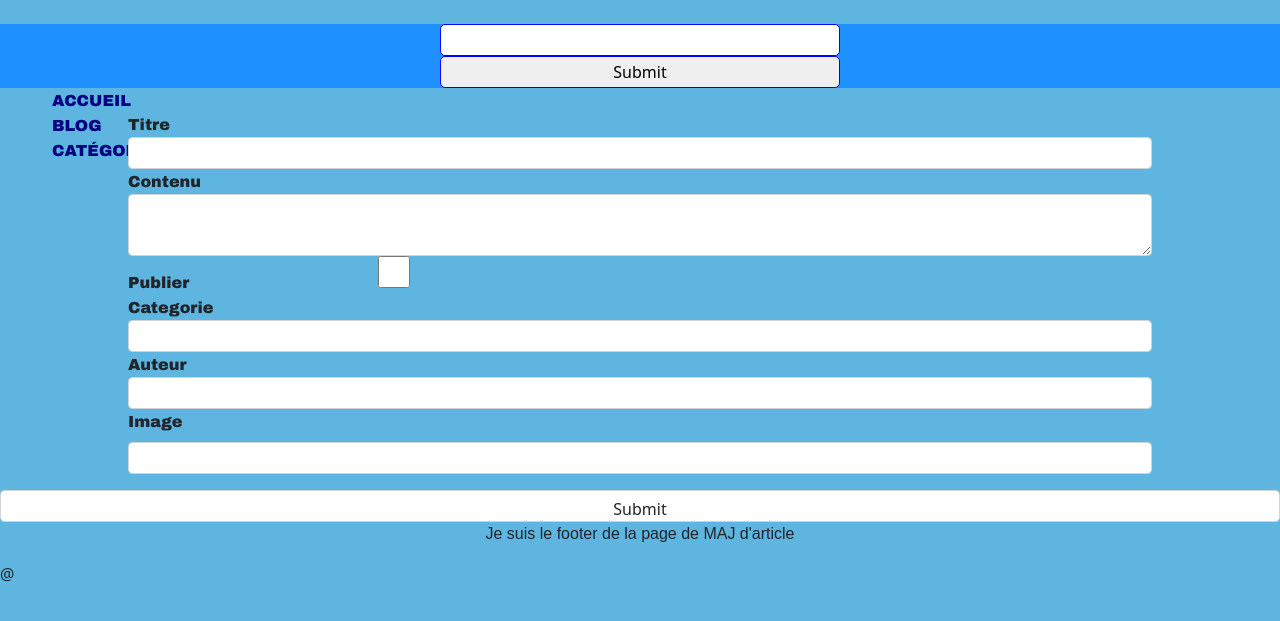
After one commit to Gaeram/blog_symfony, a Symfony app: template templates/admin/update.html.twig in a window 1280 px wide. The commit adds this page. Shown: the top 621 px of the page. Run offline with Twig, Linux system fonts and the light colour scheme; the template is opened without the code that fills it, so the values that code supplies are empty; form fields are guessed from the names that the template uses; some libraries are stand-ins or nearby versions.

Commit message:
Adding new form to correcting bug to avoid conflicts with create form

```diff
--- a/src/Controller/AdminArticleController.php
+++ b/src/Controller/AdminArticleController.php
@@ -184,7 +184,7 @@ class AdminArticleController extends AbstractController
             $entityManager->flush();
         }
 
-        return $this->render('admin/form_article.html.twig', [
+        return $this->render('admin/update.html.twig', [
             'form' => $form->createView(),
             'article' => $article
         ]);
--- a/templates/admin/form_article.html.twig
+++ b/templates/admin/form_article.html.twig
@@ -51,9 +51,7 @@
             {{ form_label(form.image) }}
             {{ form_widget(form.image) }}
             {{ form_errors(form.image) }}
-            {% if article.image %}
-                <img class="article-img" src="{{ asset('uploads/images/'~ article.image) }}" alt="{{ article.title }}">
-            {% endif %}
+
         </div>
 
 
--- /dev/null
+++ b/templates/admin/update.html.twig
@@ -0,0 +1,51 @@
+{% extends '/base.html.twig' %}
+
+{% block main %}
+
+{{ form_start(form) }}
+    <div class="form-group">
+        {{ form_label(form.title, 'Titre', {'label_attr': {'class': 'form-article-title-label'}}) }}
+        {{ form_widget(form.title, {'attr': {'class': 'form-control'}}) }}
+        {{ form_errors(form.title) }}
+    </div>
+    <div class="form-group">
+        {{ form_label(form.content, 'Contenu', {'label_attr': {'class': 'form-article-content-label'}}) }}
+        {{ form_widget(form.content, {'attr': {'class': 'form-control'}}) }}
+        {{ form_errors(form.content) }}
+
+    </div>
+    <div class="form-group">
+        {{ form_label(form.isPublished, 'Publier', {'label_attr': {'class': 'form-article-ispublished-label'}}) }}
+        {{ form_widget(form.isPublished, {'attr': {'class': 'form-control'}}) }}
+    </div>
+
+    <div class="form-group">
+        {{ form_label(form.category,'Categorie', {'label_attr': {'class': 'form-article-ispublished-label'}}) }}
+        {{ form_widget(form.category, {'attr': {'class': 'form-control'}}) }}
+        {{ form_errors(form.category) }}
+
+    </div>
+
+    <div class="form-group">
+        {{ form_label(form.author,'Auteur', {'label_attr': {'class': 'form-article-author-label'}}) }}
+        {{ form_widget(form.author, {'attr': {'class': 'form-control'}}) }}
+        {{ form_errors(form.author) }}
+    </div>
+
+    <div class="form-group">
+        {{ form_label(form.image) }}
+        {{ form_widget(form.image) }}
+        {{ form_errors(form.image) }}
+        {% if article.image %}
+            <img class="article-img" src="{{ asset('uploads/images/'~ article.image) }}" alt="{{ article.title }}">
+        {% endif %}
+    </div>
+
+
+    {{ form_widget(form.submit) }}
+{{ form_end(form) }}
+
+{% endblock %}
+{% block footer %}
+    <p>Je suis le footer de la page de MAJ d'article</p>
+{% endblock %}
```
Also changed, not shown: public/uploads/images/467284-62d6a7dc8c572.png (added), public/uploads/images/twig-logo-1710153061-62d6a7c1110cc.png (added).
